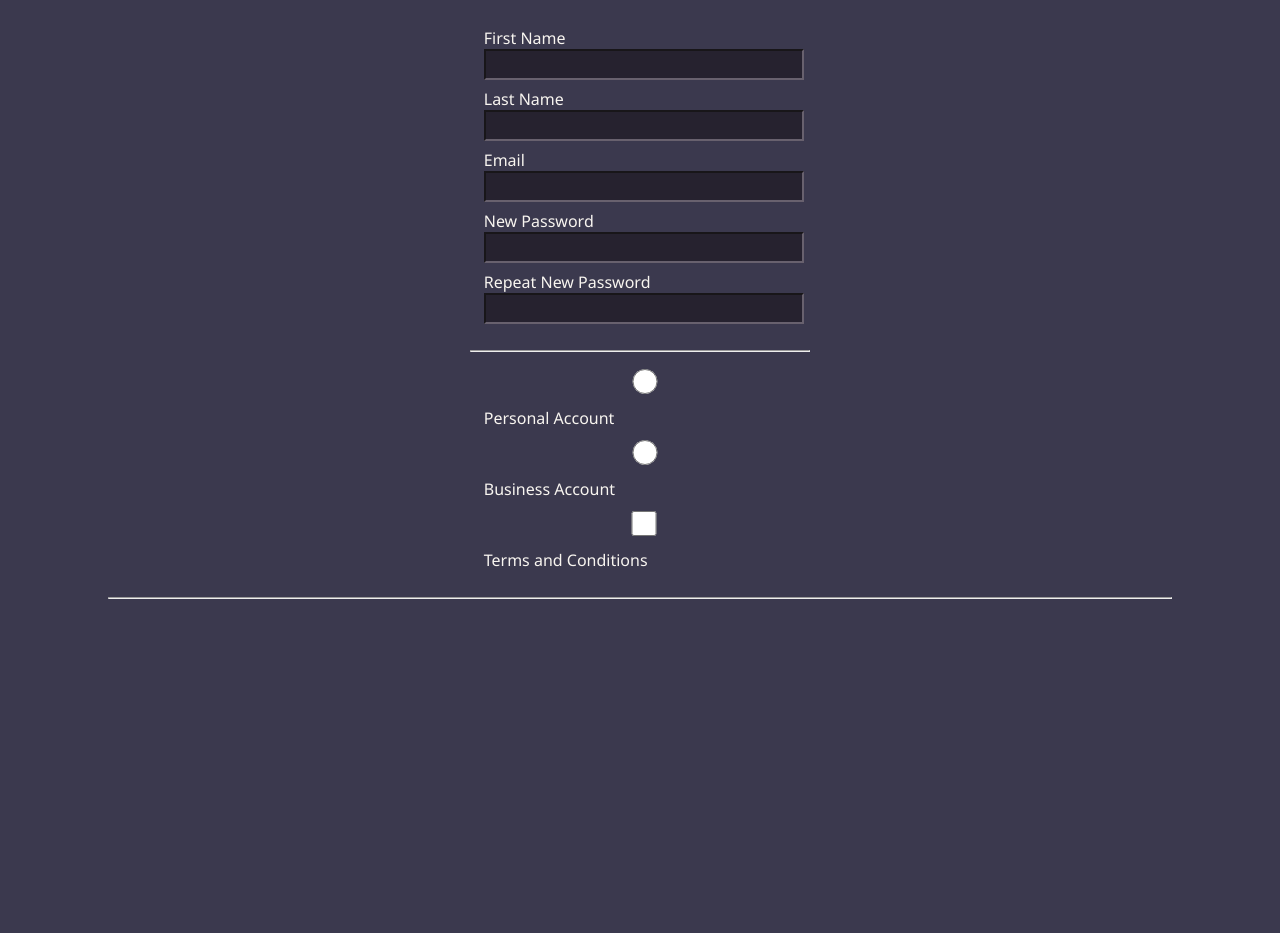
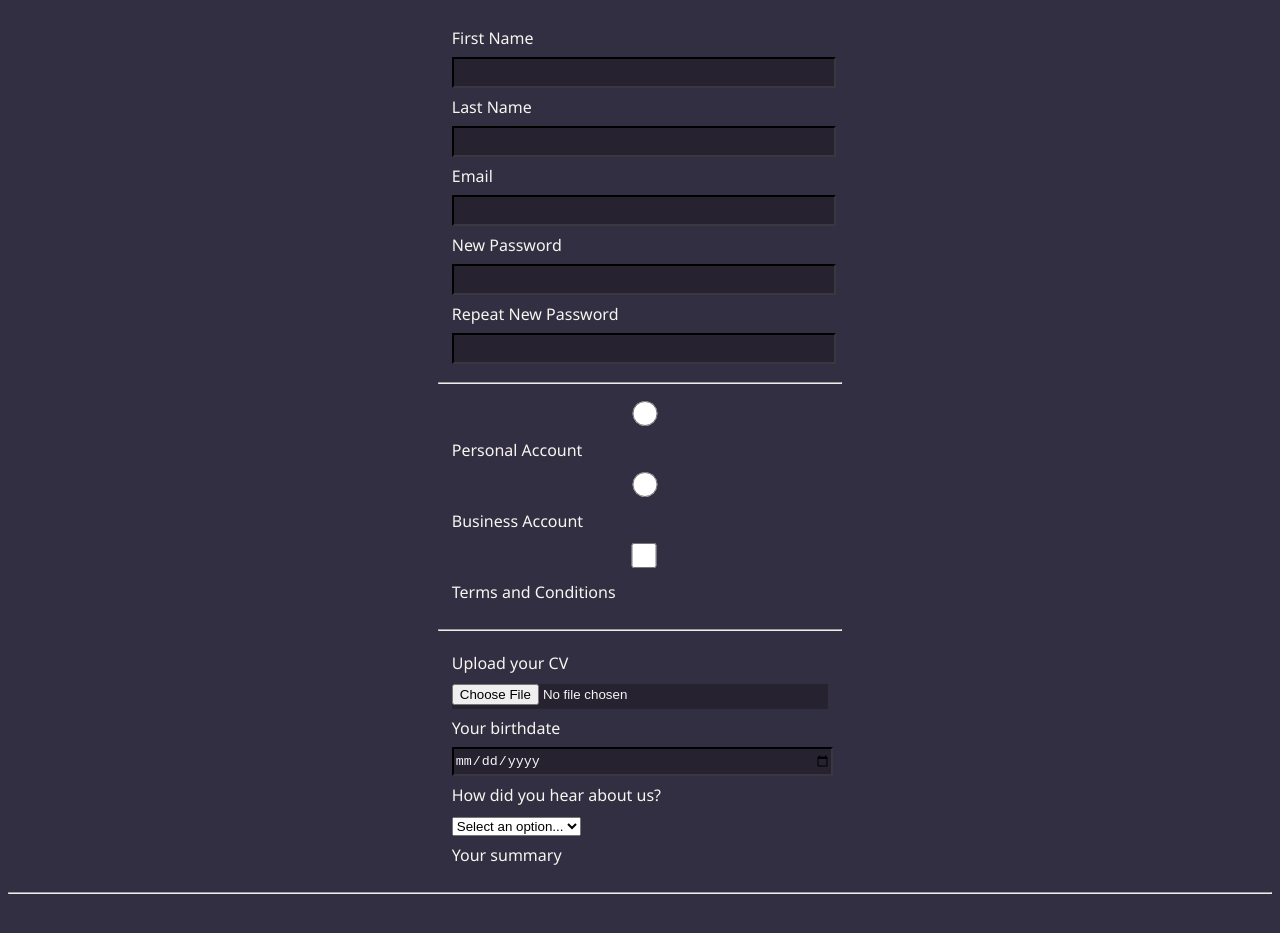
Before and after one commit to leenahs/FrontendWebsitesPractices, a plain HTML site: page RegistrationForm/index.html in a window 1280 px wide. Shown: the part 189-1122 px from the top of the page. Before the commit the page ends 888 px from the top, so only its background shows below. Drawn offline with Linux system fonts and the light colour scheme.

Commit message:
new changes

```diff
--- a/RegistrationForm/index.html
+++ b/RegistrationForm/index.html
@@ -14,26 +14,16 @@
         <section>
             <form method="post" action="action_page.php" class="create-form">
                 <fieldset>
-                    <label for="fname">
-                        First Name
-                        <input type="text" id="fname" name="fname" required="">
-                    </label>
-                    <label for="lname">
-                        Last Name
-                        <input type="text" id="lname" name="lname" required="">
-                    </label>
-                    <label for="email">
-                        Email
-                        <input type="email" id="email" name="email" required="">
-                    </label for="fname">
-                    <label for="new-pass">
-                        New Password
-                        <input type="password" id="password" name="new-pass" required="">
-                    </label>
-                    <label for="repeat-pass">
-                        Repeat New Password
-                        <input type="password" id="password" name="repeat-pass" required="">
-                    </label>
+                    <label for="fname">First Name</label>
+                    <input type="text" id="fname" name="fname" required="">
+                    <label for="lname">Last Name</label>
+                    <input type="text" id="lname" name="lname" required="">
+                    <label for="email">Email</label>
+                    <input type="email" id="email" name="email" required="">
+                    <label for="new-pass">New Password</label>
+                    <input type="password" id="password" name="new-pass" required="">
+                    <label for="repeat-pass">Repeat New Password</label>
+                    <input type="password" id="password" name="repeat-pass" required="">
                 </fieldset>
                 <hr>
                 <!-- * section 2 -->
@@ -43,7 +33,24 @@
                     <input type="radio">
                     <label>Business Account</label>
                     <input type="checkbox" id="terms-conditions" name="terms-conditions" required="yes">
-                    <label>Terms and Conditions</label>
+                    <label>Terms and Conditions</label  >
+                </fieldset>
+                <hr>
+                <fieldset>
+                    <label>Upload your CV</label>
+                    <input type="file">
+                    <label>Your birthdate</label>
+                    <input type="date">
+                    <label> How did you hear about us?</label>
+                    <select>
+                        <option>Select an option...</option>
+                        <option>LinkedIn</option>
+                        <option>Twitter</option>
+                        <option>FaceBook</option>
+                        <option>Indeed</option>
+                        <option>Bayt.com</option>
+                    </select>
+                    <label>Your summary</label>
                 </fieldset>
             </form>
         </section>
--- a/RegistrationForm/mystyle.css
+++ b/RegistrationForm/mystyle.css
@@ -1,5 +1,5 @@
 body{
-    background-color: rgb(59, 57, 78);
+    background-color: rgb(49, 47, 65);
     color: rgb(248, 245, 240);
     font-family: 'Segoe UI', Tahoma, Geneva, Verdana, sans-serif
 }
@@ -13,7 +13,7 @@ fieldset{
 }
 
 .container{
-    margin: 100px;
+    margin: 100px auto;
     /* max-width: 500px;
     min-height: 300px; */
 }
@@ -34,7 +34,7 @@ label{
 
 input{
     background-color: rgb(38, 34, 47);
-    border-color: rgb(104, 97, 110);
+    border-color: rgb(59, 55, 63);
     color: whitesmoke;
     height: 25px;
     width: 100%;
```
